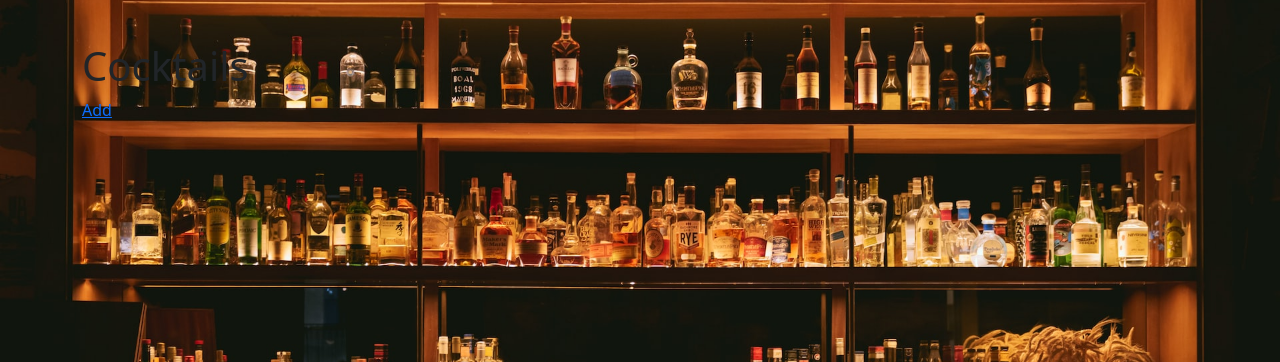
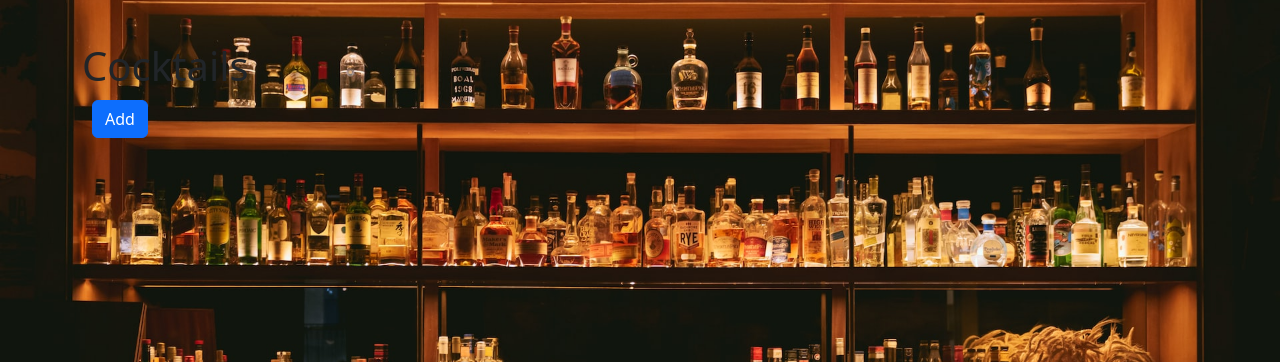
Before and after one commit to YuryLobkov/cooktail, a Django app: page /drinks/cocktails/ in a window 1280 px wide. Shown: the part 58-420 px from the top of the page. Run offline with Django 4.2, Linux system fonts and the light colour scheme; data that the repository does not hold is empty.

Commit message:
list menu (buttons)

```diff
--- a/drinks/templates/drinks/cocktail_list.html
+++ b/drinks/templates/drinks/cocktail_list.html
@@ -2,9 +2,8 @@
 {%block content%}
 <div class="container">
     <h1>Cocktails</h1>
-    <div>
-        <!-- <a href="{% url 'drinks:home' %}">Go to homepage</a><br> -->
-        <a href="{% url 'drinks:add_cocktail' %}"> Add</a><br>
+    <div class="list-menu">
+        <a class="btn btn-primary" href="{% url 'drinks:add_cocktail' %}">Add</a>
     </div>
     <div>
         {% for cocktail in cocktail_list %}
--- a/static/style.css
+++ b/static/style.css
@@ -10,3 +10,7 @@ body{
 .spacing{
     height: 100px;
 }
+
+.list-menu{
+    margin: 10px;
+}
```
